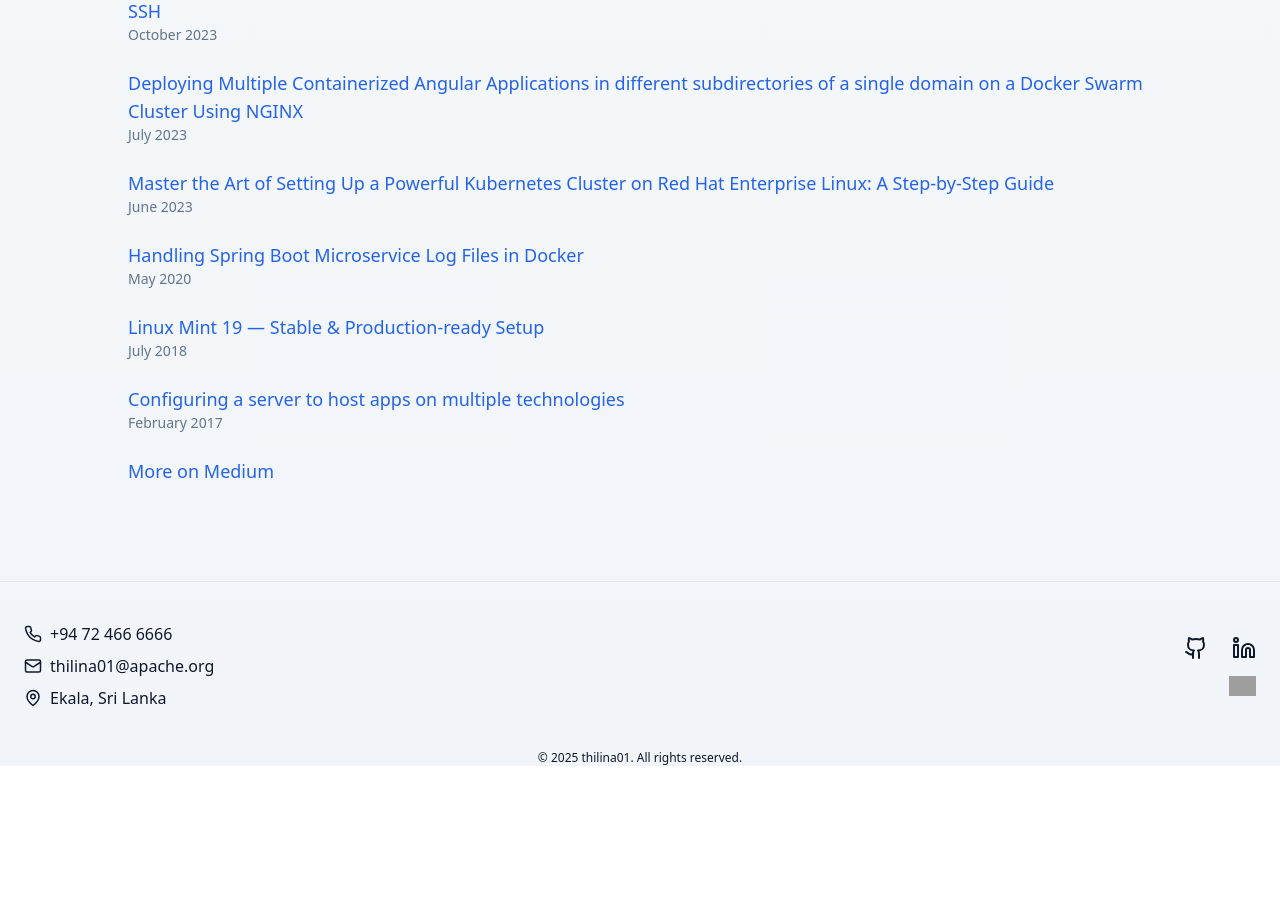
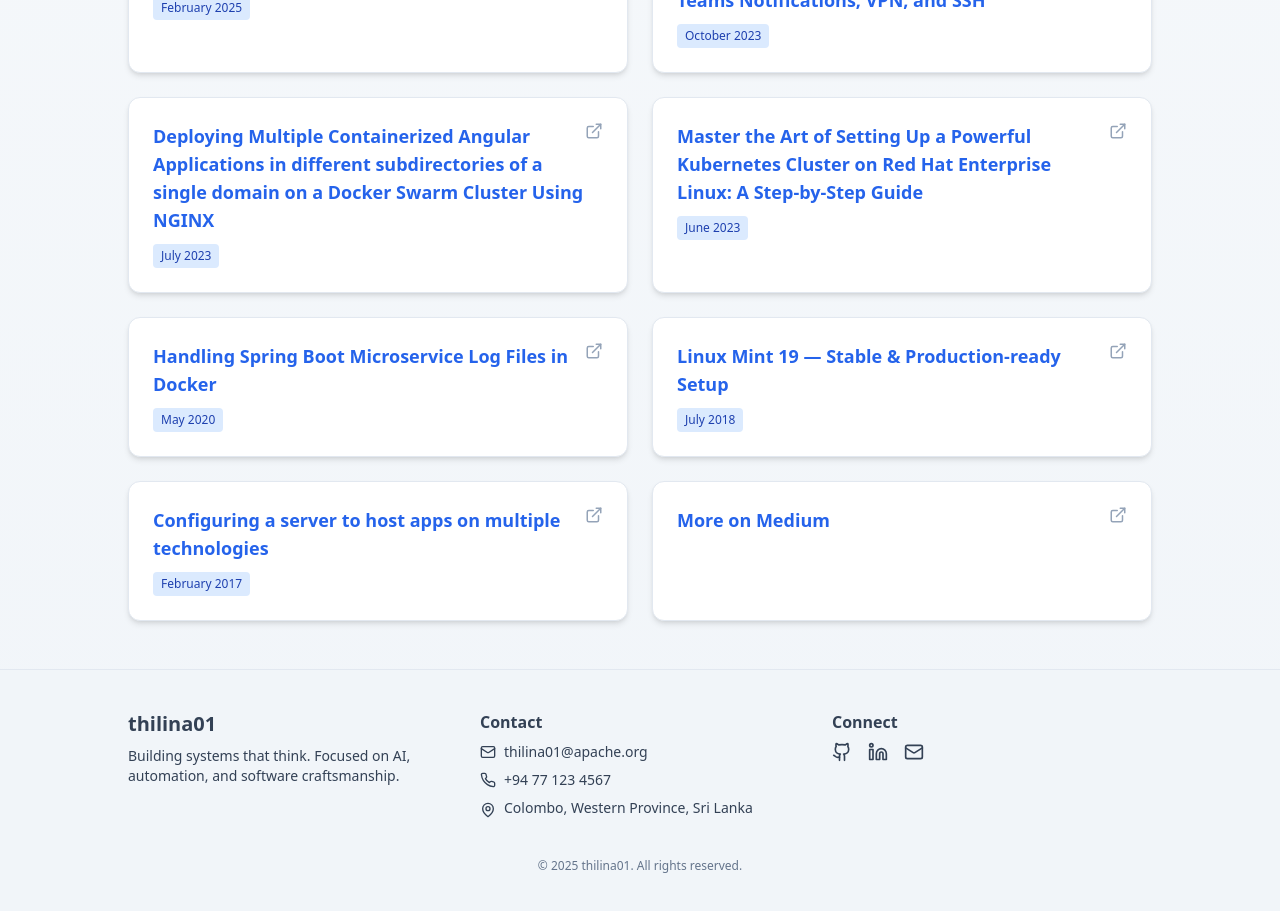
Before and after one commit to thilina01/thilina01.github.io, a React (Vite) app: page / in a window 1280 px wide. Shown: the part 3320-4231 px from the top of the page. Before the commit the page ends 4086 px from the top, so only its background shows below. Built offline with nearby package versions, Linux system fonts and the light colour scheme; grey boxes are pictures that could not be loaded.

Commit message:
UI enhancements

```diff
--- /dev/null
+++ b/src/components/Footer.jsx
@@ -0,0 +1,65 @@
+import React from "react";
+import { Github, Linkedin, Mail, Phone, MapPin } from "lucide-react";
+import site from "../data/site.json";
+
+export default function Footer() {
+  return (
+<footer className="mt-12 bg-slate-100 dark:bg-slate-900 text-slate-700 dark:text-slate-300 px-4 md:px-16 lg:px-32 py-10 border-t border-slate-200 dark:border-slate-700">
+      <div className="max-w-screen-xl mx-auto grid grid-cols-1 sm:grid-cols-2 md:grid-cols-3 gap-8">
+
+        {/* Branding */}
+        <div>
+          <h2 className="text-xl font-bold mb-2">{site.title}</h2>
+          <p className="text-sm">
+            Building systems that think. Focused on AI, automation, and software craftsmanship.
+          </p>
+        </div>
+
+        {/* Contact Info */}
+        <div>
+          <h3 className="font-semibold mb-2">Contact</h3>
+          <ul className="text-sm space-y-2">
+            <li className="flex items-center gap-2">
+              <Mail size={16} />
+              <a href={`mailto:${site.email}`} className="hover:text-blue-500">
+                {site.email}
+              </a>
+            </li>
+            <li className="flex items-center gap-2">
+              <Phone size={16} />
+              <a href={`tel:${site.phone.replace(/ /g, "")}`} className="hover:text-blue-500">
+                {site.phone}
+              </a>
+            </li>
+            <li className="flex items-start gap-2">
+              <MapPin size={16} className="mt-1" />
+              <address className="not-italic">
+                {site.address}
+              </address>
+            </li>
+          </ul>
+        </div>
+
+        {/* Social Links */}
+        <div>
+          <h3 className="font-semibold mb-2">Connect</h3>
+          <div className="flex gap-4 mt-2">
+            <a href={site.social.github} target="_blank" rel="noopener noreferrer">
+              <Github size={20} />
+            </a>
+            <a href={site.social.linkedin} target="_blank" rel="noopener noreferrer">
+              <Linkedin size={20} />
+            </a>
+            <a href={`mailto:${site.email}`}>
+              <Mail size={20} />
+            </a>
+          </div>
+        </div>
+      </div>
+
+      <div className="text-center text-xs mt-10 text-slate-500 dark:text-slate-500">
+        © {new Date().getFullYear()} {site.copyright}
+      </div>
+    </footer>
+  );
+}
--- a/src/data/site.json
+++ b/src/data/site.json
@@ -1,5 +1,12 @@
 {
   "title": "thilina01",
   "copyright": "thilina01. All rights reserved.",
-  "domain": "www.thilina01.com"
+  "domain": "www.thilina01.com",
+  "email": "thilina01@apache.org",
+  "phone": "+94 77 123 4567",
+  "address": "Colombo, Western Province, Sri Lanka",
+  "social": {
+    "github": "https://github.com/thilina01",
+    "linkedin": "https://linkedin.com/in/thilina01"
+  }
 }
--- a/src/pages/HomePage.jsx
+++ b/src/pages/HomePage.jsx
@@ -7,9 +7,9 @@
 import Services from "../sections/Services";
 import Projects from "../sections/Projects";
 import Publications from "../sections/Publications";
-import ContactSection from "../sections/ContactSection";
 import TechStack from "../sections/TechStack";
 import ClientCarousel from "../components/ClientCarousel";
+import Footer from "../components/Footer";
 
 export default function HomePage() {
   const [darkMode, setDarkMode] = useState(() => {
@@ -99,7 +99,7 @@
       <TechStack />
       <ClientCarousel />
       <Publications />
-      <ContactSection />
+      <Footer />
       <BackToTopButton visible={showScrollTop} />
     </main>
   );
--- a/src/sections/Publications.jsx
+++ b/src/sections/Publications.jsx
@@ -1,25 +1,37 @@
 import React from "react";
+import { ExternalLink } from "lucide-react";
 import publications from "../data/publications.json";
 
 export default function Publications() {
   return (
-    <section id="publications" className="scroll-offset px-4 md:px-16 lg:px-32 mt-20">
-      <h2 className="text-3xl font-bold mb-8 text-center">Publications</h2>
-      <ul className="space-y-6 text-lg">
+    <section
+      id="publications"
+      className="scroll-offset px-4 md:px-16 lg:px-32 mt-20"
+    >
+      <h2 className="text-3xl font-bold mb-10 text-center">Publications</h2>
+      <div className="grid gap-6 md:grid-cols-2">
         {publications.map((pub, idx) => (
-          <li key={idx}>
           <a
+            key={idx}
             href={pub.url}
             target="_blank"
             rel="noopener noreferrer"
-              className="text-blue-600 dark:text-blue-400 hover:underline"
+            className="block bg-white dark:bg-slate-900 border border-slate-200 dark:border-slate-700 p-6 rounded-xl shadow-md hover:shadow-lg transition"
           >
+            <div className="flex justify-between items-start">
+              <h3 className="text-lg font-semibold text-blue-600 dark:text-blue-400 mb-2">
                 {pub.title}
+              </h3>
+              <ExternalLink size={18} className="shrink-0 text-slate-400" />
+            </div>
+            {pub.date && (
+              <span className="text-xs font-medium inline-block bg-blue-100 dark:bg-blue-800 text-blue-800 dark:text-blue-100 px-2 py-1 rounded">
+                {pub.date}
+              </span>
+            )}
           </a>
-            <div className="text-sm text-slate-500 dark:text-slate-400">{pub.date}</div>
-          </li>
         ))}
-      </ul>
+      </div>
     </section>
   );
 }
```
Lines whose indentation alone changed are shown as unchanged.
